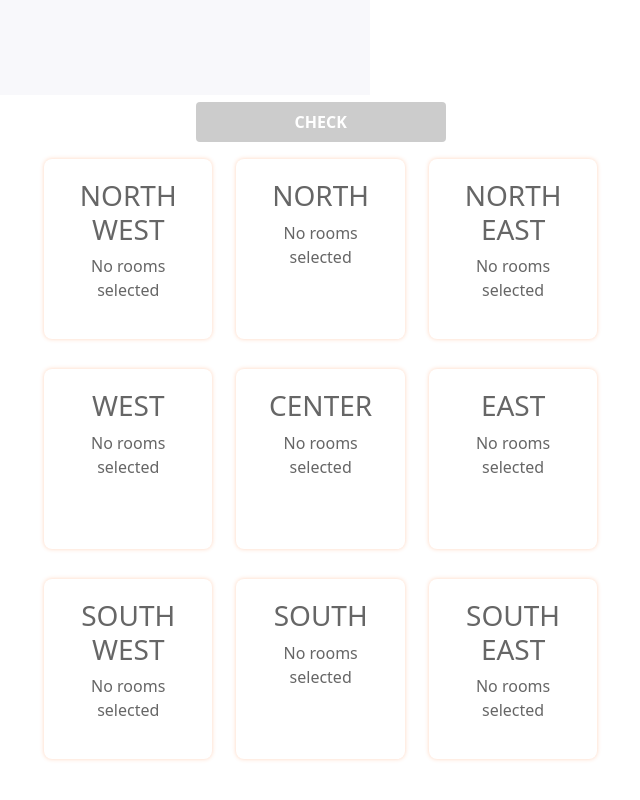
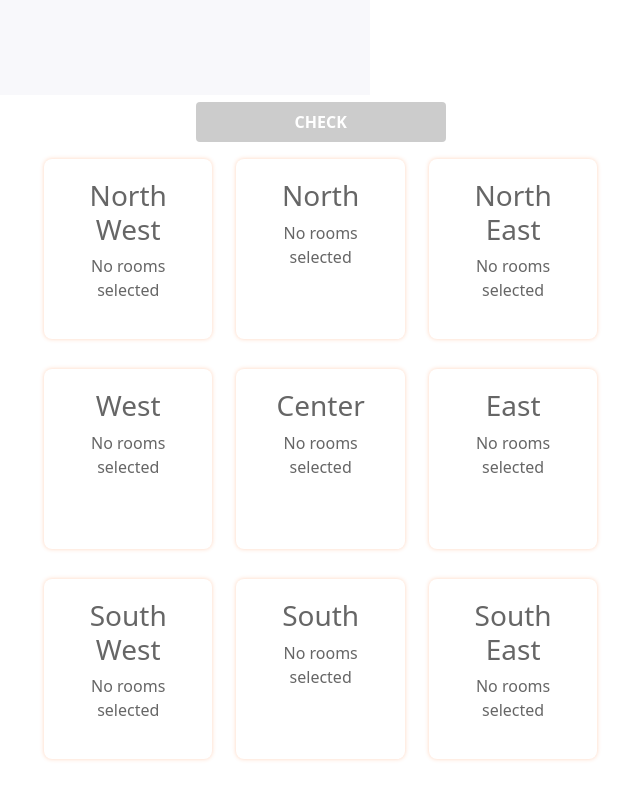
Before and after one commit to supriyad-iprogrammer/Machine-Test, an Angular app: page /vastuScore in a window 1280 px wide. Shown: the part 831-1631 px from the top of the page, without its empty margins (110-750 px from the left). Built offline with nearby package versions, Linux system fonts and the light colour scheme.

Commit message:
vastu score component changes

```diff
--- a/package.json
+++ b/package.json
@@ -18,6 +18,7 @@
     "@angular/platform-browser": "~12.1.1",
     "@angular/platform-browser-dynamic": "~12.1.1",
     "@angular/router": "~12.1.1",
+    "angular-material": "^1.2.3",
     "bootstrap": "^5.0.2",
     "rxjs": "~6.6.0",
     "tslib": "^2.2.0",
--- a/src/app/app.module.ts
+++ b/src/app/app.module.ts
@@ -25,7 +25,7 @@ import { FooterComponent } from './common_layout/footer/footer.component';
     AppRoutingModule,
     HttpClientModule,
     FormsModule,
-    ReactiveFormsModule
+    ReactiveFormsModule,
 
 
   ],
--- a/src/app/core/constant/serverurl.constant.ts
+++ b/src/app/core/constant/serverurl.constant.ts
@@ -3,11 +3,8 @@ import { environment } from "./../../../environments/environment";
 export class ServerUrl {
 
  public static MAIN = environment.baseUrl
- public static API_ENDPOINT_GET_ROOMLIST: string = '/vastu/getRoomList';
- public static API_GET_ROOMDETAILS_DIRECTION:string='/vastuCheck/getDirectionDetails'
-//  public static API_ENDPOINT_GET_ROOMDETAILS: string = 'getRoomDetails';
-
-//  public static API_ENDPOINT_VAASTU_SCORE: string = 'getVastuScore';
+ public static API_GET_ROOMLIST: string = '/vastu/getRoomList';
+ public static API_GET_ROOMDETAILS_DIRECTION:string='/vastu/getDirectionDetails'
 
 
 }
--- a/src/app/service/data.service.ts
+++ b/src/app/service/data.service.ts
@@ -5,20 +5,19 @@ import {
   HttpErrorResponse,
   HttpHeaders,
 } from '@angular/common/http';
-import { Observable, of, BehaviorSubject } from 'rxjs';
+import { Observable } from 'rxjs';
 
-import { environment } from '../../environments/environment';
 import { ServerUrl } from '../core/constant/serverurl.constant';
 
 @Injectable()
 export class Dataservice {
-  roomData: any;
+
 
   header: HttpHeaders = new HttpHeaders();
   constructor(private http: HttpClient) {
-    this.header.set('Content-Type', 'application/octet-stream');
+    this.header.set('Content-Type', 'application/json');
   }
-
+// get request code
   get(
     url: string,
     isLoader?: boolean,
@@ -32,11 +31,11 @@ export class Dataservice {
       catchError(this.errorHandler)
     );
   }
-
+// Error Handle  code
   errorHandler(error: HttpErrorResponse) {
     return Observable.throw(error.message || 'server error.');
   }
-
+// post request code
   post(
     url: string,
     data: any,
--- a/src/app/vastu-score-check/vastu-score-check.component.css
+++ b/src/app/vastu-score-check/vastu-score-check.component.css
@@ -136,3 +136,6 @@ input[type=checkbox]:after {
   background: #FF7021;
   border-radius: 8px;
  }
+ .colorBox{
+background: #FDEEE6;
+ }
--- a/src/app/vastu-score-check/vastu-score-check.component.html
+++ b/src/app/vastu-score-check/vastu-score-check.component.html
@@ -2,7 +2,7 @@
   <app-breadcrumb></app-breadcrumb>
 
   <div class="row">
-    <div class="col-md-4 col-sm-12 col-lg-4 col-12  backgroundColor">
+    <div class="col-md-4 col-sm-12 col-lg-4 col-12 backgroundColor">
       <div class="roomsWrap pb-4">
         <div class="ui_bathroom-about position-relative">
           <p class="d-md-block d-none d-lg-block mb-4">
@@ -26,23 +26,18 @@
               <div class="row no-gutters">
                 <div
                   class="col-md-6 col-12 border-bottom"
-                  *ngFor="
-                    let item of roomListData;
-                    let i = index
-                  "
+                  *ngFor="let item of roomListData; let i = index"
                 >
                   <div class="custom-control custom-checkbox">
-
                     <input
                       type="checkbox"
-                      [id]="item+i"
-                      [name]="item.order"
-                      [ngModel]="item.Checked"
-                      (ngModelChange)="addCheckboxValue($event,item)"
-
-
+                      [value]="i"
+                      [checked]="item.value"
+                      (change)="addCheckBoxValue($event, item)"
                       class="custom-control-input"
-                    /><label class="custom-control-label" [for]="item+i">{{ item }}</label>
+                    /><label class="custom-control-label" >{{
+                      item
+                    }}</label>
                   </div>
                 </div>
               </div>
@@ -51,40 +46,47 @@
         </div>
       </div>
     </div>
-    <div class="col-md-8 col-sm-12 col-lg-8 col-12 ">
+    <div class="col-md-8 col-sm-12 col-lg-8 col-12">
       <div class="roomSelectorBoxes text-center py-4">
         <div class="row">
           <div class="col-4" *ngFor="let item of boxData; let i = index">
-
-            <div class="box "  #box (click)="onBoxClick($event, item, i,box)">
-              <h3>{{ item }}</h3>
+            <div class="box" #box (click)="onBoxClick( item, i, box)">
+     <h3>{{ item.value }}</h3>
               <ul class="list-unstyled mb-0"></ul>
-              <div *ngIf="isClickedCheckBox==true;else other_content">
+              <div *ngIf="isCheckBoxClicked == true ; else other_content">
                 <p *ngFor="let i of newArray">
-                  {{ i.order }}
+                  {{ i.item }}
                 </p>
               </div>
 
-            <ng-template #other_content><p >
+              <ng-template #other_content
+                ><p>
                   No rooms <br />
                   selected
-            </p></ng-template>
+                </p></ng-template
+              >
               <!-- <div *ngIf="isClickedCheckBox==false">
 
               </div>
               <div *ngIf="isClickedCheckBox==true">
 
               </div> -->
-
             </div>
           </div>
         </div>
       </div>
       <div class="calculateBtnWrap">
-        <button type="button" [class.color]="isClickedCheckBox==true" class="vaastu-btn btn orgBtn rounded">
+        <button
+          type="button"
+          [class.color]="isCheckBoxClicked == true"
+          class="vaastu-btn btn orgBtn rounded"
+        >
           CHECK</button
         ><button
-          type="button" *ngIf="isClickedCheckBox && isboxClicked" [class.color]="isClickedCheckBox==true" (click)="reset()"
+          type="button"
+          *ngIf="isCheckBoxClicked && isboxClicked"
+          [class.color]="isCheckBoxClicked == true"
+          (click)="reset()"
           class="mobRoomsWrap vaastu-btn btn orgBtn rounded ml-2"
         >
           Reset All
--- a/src/app/vastu-score-check/vastu-score-check.component.ts
+++ b/src/app/vastu-score-check/vastu-score-check.component.ts
@@ -1,105 +1,136 @@
+import { map } from 'rxjs/operators';
 import { Dataservice } from './../service/data.service';
 import { Component, OnInit, Renderer2 } from '@angular/core';
 import { ServerUrl } from '../core/constant/serverurl.constant';
 
-import {
-  FormBuilder,
-  FormGroup,
-  FormControl,
-  Validators,
-  FormArray,
-} from '@angular/forms';
+
 @Component({
   selector: 'app-vastu-score-check',
   templateUrl: './vastu-score-check.component.html',
   styleUrls: ['./vastu-score-check.component.css'],
 })
 export class VastuScoreCheckComponent implements OnInit {
-  isClickedCheckBox: boolean = false;
+  isCheckBoxClicked: boolean = false;
   isboxClicked: boolean = false;
   newArray: any = [];
-  boxData: string[] = [
-    'NORTH WEST',
-    'NORTH',
-    'NORTH EAST',
-    'WEST',
-    'CENTER',
-    'EAST',
-    'SOUTH WEST',
-    'SOUTH',
-    'SOUTH EAST',
+  boxData: any[] = [
+    {id:1, value:'North West',services: []},
+    {id:2, value:'North',services: []},
+    {id:3, value:'North East',services: []},
+    {id:4, value:'West', services: []},
+    {id:5, value:'Center',services: []},
+    {id:6, value:'East',services: []},
+    {id:7, value:'South West',services: []},
+    {id:8, value:'South',services: []},
+    {id:9, value:'South East',services: []}
   ];
-  ListDataName: any[] = [];
+  ListDataName: any;
   roomListData: any;
 
   color = ['#FDEEE6', '#FFFFFF'];
-  form: FormGroup;
-  constructor(
-    private dataService: Dataservice,
-    private renderer: Renderer2,
-    private formBuilder: FormBuilder
-  ) {
-    this.form = this.formBuilder.group({
-      website: this.formBuilder.array([], [Validators.required]),
-    });
-  }
+
+  constructor(private dataService: Dataservice, private renderer: Renderer2) {}
 
   ngOnInit(): void {}
-  onBoxClick(event: any, item: any, i: number, box: any) {
-    // debugger
+  onBoxClick(item: any, i: number, box: any) {
+    console.log(item);
     this.isboxClicked = true;
 
-    console.log(i);
+    this.ListDataName = item.value;
 
-    this.ListDataName = item;
-    this.renderer.setStyle(box, 'background-color', this.color[i]);
     this.dataService
-      .get(ServerUrl.API_ENDPOINT_GET_ROOMLIST)
-      .subscribe((response: any) => {
-        this.roomListData = response;
+      .get(ServerUrl.API_GET_ROOMLIST).subscribe((response: any) => {
         this.roomListData = response.payload.data['roomList'];
-        console.log(this.roomListData);
+        console.log(this.roomListData)
+
       });
+    if (this.isCheckBoxClicked == true && this.isboxClicked == true) {
+      console.log(box);
+      this.renderer.setStyle(box, 'background', this.color[i]);
+    }
+
+
   }
-  addCheckboxValue(event: any, data: any) {
+  addCheckBoxValue($event: any, data: any) {
+    // debugger
     console.log(data);
+    console.log($event.target.value);
+
     // debugger
-    this.isClickedCheckBox = true;
-    var index = this.newArray.findIndex((x: { roomListData: any }) => {
+    this.isCheckBoxClicked = true;
+
+
+  console.log($event.target.value)
+  var index = this.newArray.findIndex((x: { roomListData: any }) => {
       x.roomListData == data;
     });
+
     // If checked then push
-    if (event) {
+    if ($event.target.checked) {
       let obj = {
-        order: data,
+        item: data,
       };
       // Pushing the object into array
+      console.log(obj)
+
+
       this.newArray.push(obj);
+console.log(this.newArray)
+
+
     } else {
       //remove element after we uncheck
       this.newArray.splice(index, 1);
     }
 
-    //Duplicates the obj if we uncheck it
-    //How to remove the value from array if we uncheck it
-    console.log(this.newArray);
+    // console.log(this.newArray.length);
+    // if (this.newArray.length > 3) {
+    //   // debugger;
+    //   for (let i = 0; i >= this.newArray.length; i++) {
+    //     let name = +this.newArray.length + 'more';
+    //     console.log(name);
+    //     this.ListDataName = data;
+    //     console.log(this.ListDataName);
+    //   }
+    //   console.log('array length is more than 3');
+    // }
 
-    console.log(this.newArray.length);
-    if (this.newArray.length > 3) {
-      // debugger;
-      for (let i = 0; i >= this.newArray.length; i++) {
-        let name = +this.newArray.length + 'more';
-        console.log(name);
-        this.ListDataName = data;
-        console.log(this.ListDataName);
+//       if ($event.target.checked) {
+//         debugger
+//       console.log($event.target.value)
+//       this.roomListData.filter((item: any) => {
+//       if(item == this.ListDataName) {
+//       item.services.push($event.target.value)
+// console.log(item.services)
+//       }
+//       })
+//       console.log(this.roomListData)
 
-      }
-      console.log('array length is more than 3');
-    }
+
+//       }
+//       else {
+
+//       this.roomListData.filter((item: any) => {
+//       if(item.value == this.ListDataName) {
+//       item.services.splice(item.services.indexOf($event.target.value), 1)
+//       console.log(item.services)
+
+//     }
+//       })
+//       }
+
+      // console.log(this.directionsMap);
+
+
   }
   getDirectionDetails(event: any, item: any) {
+    console.log(event.target.value);
+    console.log(item);
+    let direction={
+      "direction":item
+  }
     this.dataService
-      .post(ServerUrl.API_GET_ROOMDETAILS_DIRECTION, item)
+      .post(ServerUrl.API_GET_ROOMDETAILS_DIRECTION, direction)
       .subscribe((res) => {
         console.log(res);
       });
@@ -108,5 +139,4 @@ export class VastuScoreCheckComponent implements OnInit {
     this.newArray = [];
     this.roomListData = [];
   }
-
 }
```
Also changed, not shown: 1 other file (tests, documents, lock files or other folders). Lines whose indentation alone changed are shown as unchanged.
